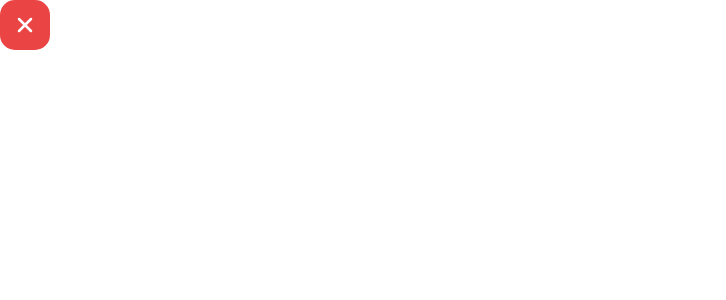
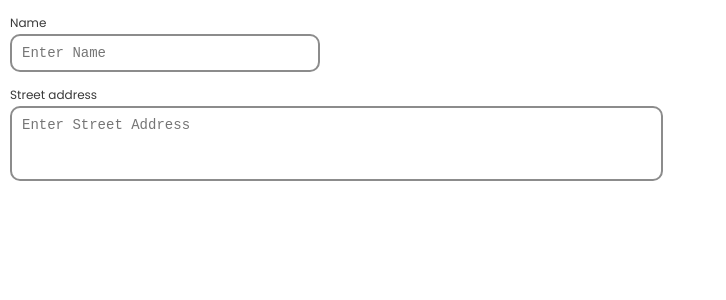
Before and after one commit to Rawporkz/SEN201_AnimalShelter, a SvelteKit app in the folder animal-shelter-manager/: page / in a window 1280 px wide. Shown: the top 300 px of the page, without its empty margins (0-726 px from the left). Built offline with nearby package versions, Linux system fonts and the light colour scheme.

Commit message:
Fix scss class names

```diff
--- a/animal-shelter-manager/src/lib/components/InputText/InputText.svelte
+++ b/animal-shelter-manager/src/lib/components/InputText/InputText.svelte
@@ -38,11 +38,11 @@
 </script>
 
 <div class="input-field" style="width:{boxWidth};">
-  <label for="textbox-input" class="label">{label}</label>
+  <label for="text-field" class="label">{label}</label>
   <div class="box {value ? 'has-content' : ''}">
     <textarea
-      id="textbox-input"
-      class="text-box {value ? 'has-content' : ''}"
+      id="text-field"
+      class="text-field {value ? 'has-content' : ''}"
       placeholder={placeholder}
       rows={rows}
       bind:this={textareaEl}
--- a/animal-shelter-manager/src/lib/components/InputText/style.scss
+++ b/animal-shelter-manager/src/lib/components/InputText/style.scss
@@ -2,11 +2,9 @@
 
 
 .input-field{
-    box-sizing: border-box;
+    // box-sizing: border-box;
     margin: 10px;
 }
-
-
 
 /* The Label */
 .label {
@@ -52,6 +50,8 @@
     overflow: hidden; /* prevent showing any extra partial line */
 }
 
+
+
 .has-content {
   border-color: colors.$blue-main; // change
   color: black;
--- a/animal-shelter-manager/src/routes/+page.svelte
+++ b/animal-shelter-manager/src/routes/+page.svelte
@@ -11,7 +11,7 @@ or the customer's home page based on the user's authentication status and role.
   import { goto } from "$app/navigation";
   import { onMount } from "svelte";
   import "./style.scss";
-  import ClosePopupButton from "$lib/components/ClosePopupButton/ClosePopupButton.svelte";
+  import TextBox from "$lib/components/InputText/InputText.svelte";
 
   // Current authenticated user object, null if not logged in
   let currentUser = $state(null);
@@ -28,4 +28,5 @@ or the customer's home page based on the user's authentication status and role.
   //
 </script>
 
-<ClosePopupButton></ClosePopupButton>
+<TextBox label="Name" placeholder="Enter Name" boxWidth="310px" rows={1}/>
+<TextBox label="Street address" placeholder="Enter Street Address" boxWidth="653px" rows={3}/>
```
Also changed, not shown: 1 other file (tests, documents, lock files or other folders).
